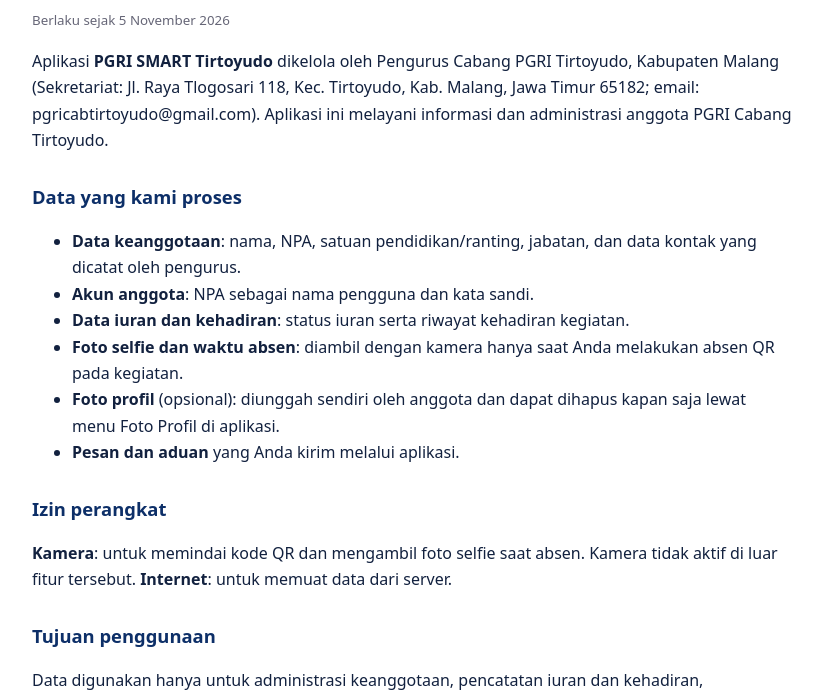
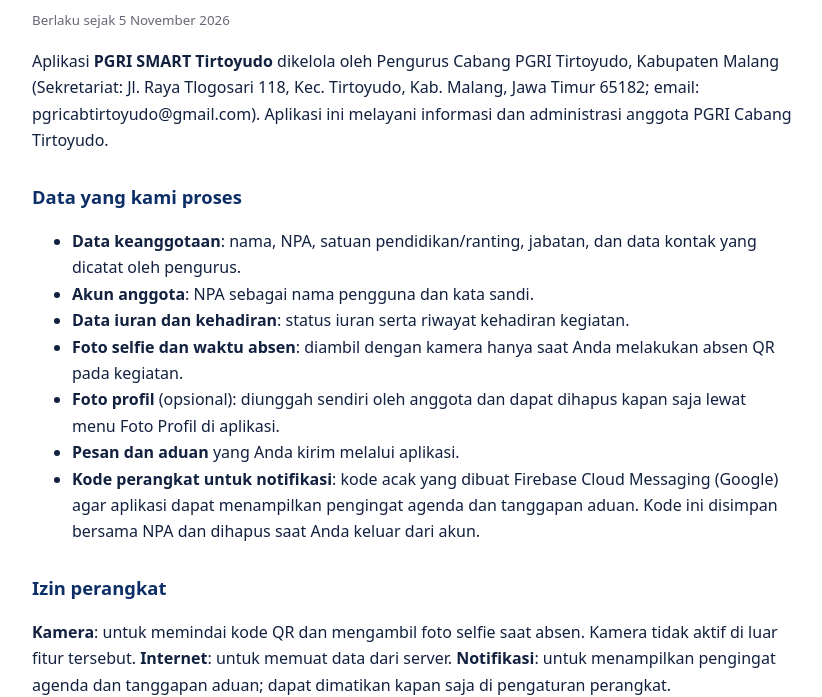
Before and after one commit to pgricabangtirtoyudo-spec/pgri-smart, a plain HTML site: page privasi.html in a window 1280 px wide. Shown: the part 114-811 px from the top of the page, without its empty margins (228-1050 px from the left). Drawn offline with Linux system fonts and the light colour scheme.

Commit message:
Add files via upload

```diff
--- a/privasi.html
+++ b/privasi.html
@@ -13,9 +13,10 @@
 <li><b>Foto selfie dan waktu absen</b>: diambil dengan kamera hanya saat Anda melakukan absen QR pada kegiatan.</li>
 <li><b>Foto profil</b> (opsional): diunggah sendiri oleh anggota dan dapat dihapus kapan saja lewat menu Foto Profil di aplikasi.</li>
 <li><b>Pesan dan aduan</b> yang Anda kirim melalui aplikasi.</li>
+<li><b>Kode perangkat untuk notifikasi</b>: kode acak yang dibuat Firebase Cloud Messaging (Google) agar aplikasi dapat menampilkan pengingat agenda dan tanggapan aduan. Kode ini disimpan bersama NPA dan dihapus saat Anda keluar dari akun.</li>
 </ul>
 <h2>Izin perangkat</h2>
-<p><b>Kamera</b>: untuk memindai kode QR dan mengambil foto selfie saat absen. Kamera tidak aktif di luar fitur tersebut. <b>Internet</b>: untuk memuat data dari server.</p>
+<p><b>Kamera</b>: untuk memindai kode QR dan mengambil foto selfie saat absen. Kamera tidak aktif di luar fitur tersebut. <b>Internet</b>: untuk memuat data dari server. <b>Notifikasi</b>: untuk menampilkan pengingat agenda dan tanggapan aduan; dapat dimatikan kapan saja di pengaturan perangkat.</p>
 <h2>Tujuan penggunaan</h2>
 <p>Data digunakan hanya untuk administrasi keanggotaan, pencatatan iuran dan kehadiran, penyampaian informasi organisasi, serta layanan aduan. Kami tidak menjual data dan tidak memakainya untuk iklan.</p>
 <h2>Penyimpanan dan pengamanan</h2>
```
